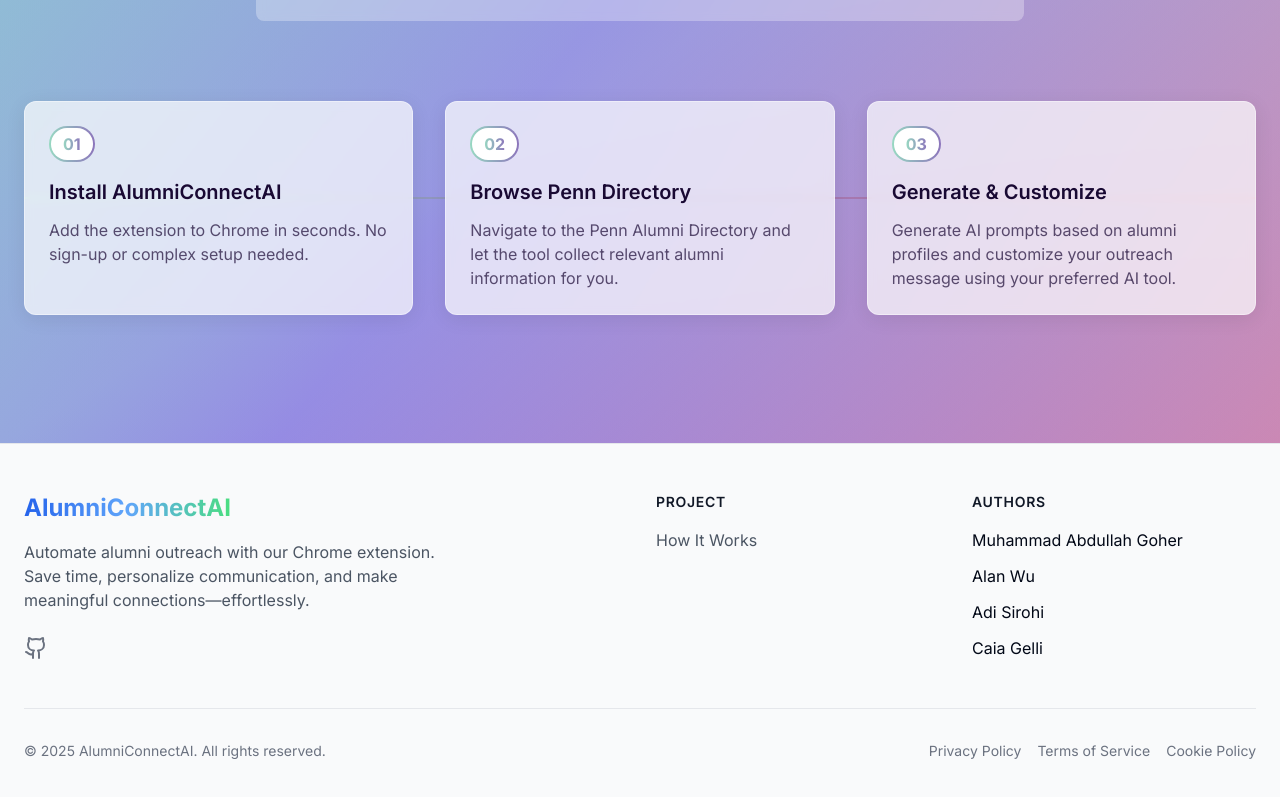
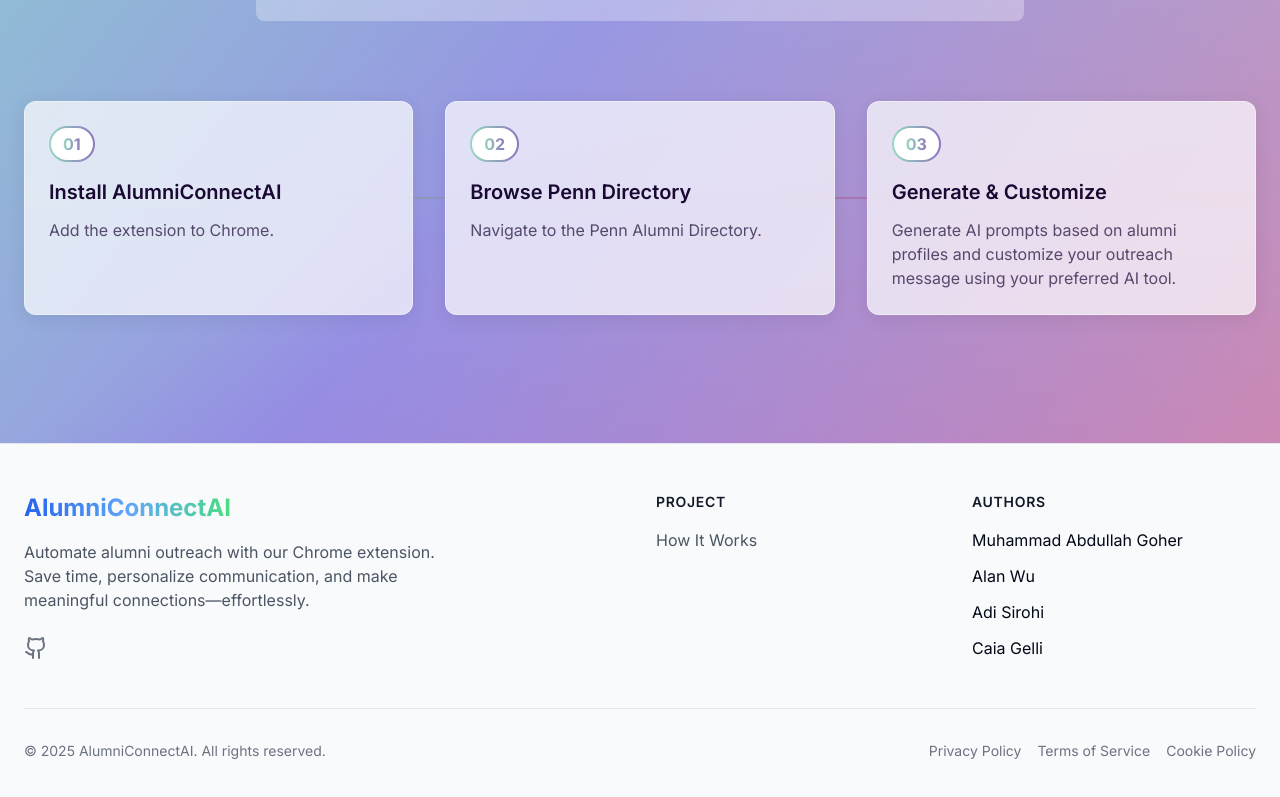
Before and after one commit to CaiaG/AlumniConnectAiLandingPage, a React (Vite) app: page / in a window 1280 px wide. Shown: the part 891-1688 px from the top of the page. Built offline with nearby package versions, Linux system fonts and the light colour scheme.

Commit message:
Update HowItWorksSection.tsx

```diff
--- a/src/components/sections/HowItWorksSection.tsx
+++ b/src/components/sections/HowItWorksSection.tsx
@@ -5,13 +5,13 @@ const steps = [
   {
     number: "01",
     title: "Install AlumniConnectAI",
-    description: "Add the extension to Chrome in seconds. No sign-up or complex setup needed.",
+    description: "Add the extension to Chrome.",
     image: "extension"
   },
   {
     number: "02",
     title: "Browse Penn Directory",
-    description: "Navigate to the Penn Alumni Directory and let the tool collect relevant alumni information for you.",
+    description: "Navigate to the Penn Alumni Directory.",
     image: "scrape"
   },
   {
```
